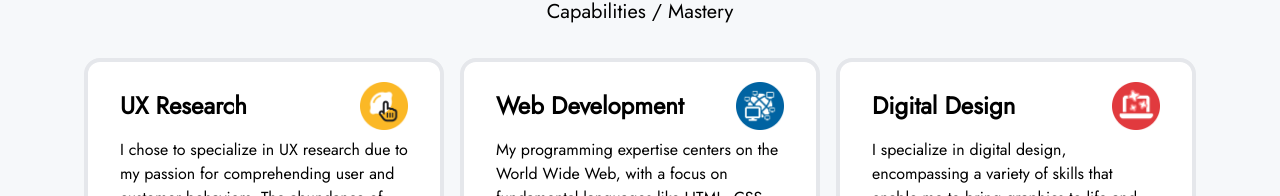
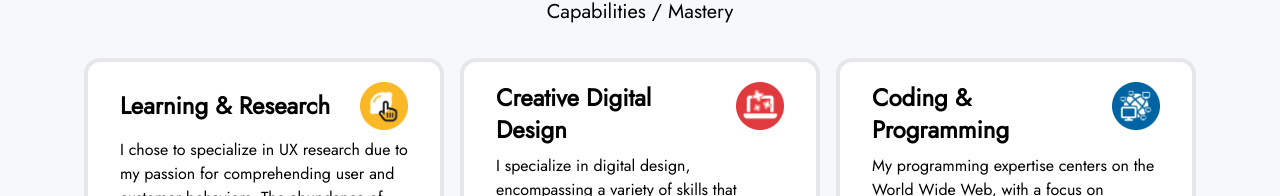
Before and after one commit to mikesenh/mikesenh, a SvelteKit app: page / in a window 1280 px wide. Shown: the part 734-930 px from the top of the page. Built offline with nearby package versions, Linux system fonts and the light colour scheme.

Commit message:
update about me

```diff
--- a/src/routes/+page.svelte
+++ b/src/routes/+page.svelte
@@ -209,10 +209,12 @@
   >
   <div></div>
   <div class="grid content-center gap-4 xl:grid-cols-3 grid-cols-1 mx-5">
-    <InfoBoxWithIcon title="UX Research" img_src="/base/icons/human-focus-design.webp" words="I chose to specialize in UX research due to my passion for comprehending user and customer behaviors. The abundance of existing literature on UX provides a rich foundation, enabling me to craft unique and impactful solutions."/>
-    <InfoBoxWithIcon title="Web Development" img_src="/base/icons/world_wide_web.webp" words="My programming expertise centers on the World Wide Web, with a focus on fundamental languages like HTML, CSS, and JavaScript. Proficiency in these core languages provides me with the versatility to work with any web related project"/>
+    <InfoBoxWithIcon title="Learning & Research" img_src="/base/icons/human-focus-design.webp" words="I chose to specialize in UX research due to my passion for comprehending user and customer behaviors. The abundance of existing literature on UX provides a rich foundation, enabling me to craft unique and impactful solutions."/>
 
-    <InfoBoxWithIcon title="Digital Design" img_src="/base/icons/design_on_laptop.webp" words="I specialize in digital design, encompassing a variety of skills that enable me to bring graphics to life and translate visions into reality. My expertise spans across different design areas, including web design, graphic design, product design, and UI design."/>
+
+    <InfoBoxWithIcon title="Creative Digital Design" img_src="/base/icons/design_on_laptop.webp" words="I specialize in digital design, encompassing a variety of skills that enable me to bring graphics to life and translate visions into reality. My expertise spans across different design areas, including web design, graphic design, product design, and UI design."/>
+
+    <InfoBoxWithIcon title="Coding & Programming" img_src="/base/icons/world_wide_web.webp" words="My programming expertise centers on the World Wide Web, with a focus on fundamental languages like HTML, CSS, and JavaScript. Proficiency in these core languages provides me with the versatility to work with any web related project"/>
   </div>
 
   </div>
--- a/src/routes/about/+page.svelte
+++ b/src/routes/about/+page.svelte
@@ -32,10 +32,10 @@
           About Me ( Michael Tran ) ✨
         </h1>
         <p class="text-xl">
-          I've always had a love for drawing and creating art—a passion that has instilled in me a genuine joy for imagining and bringing things to life. However, despite my love for the craft, I grew up in a family that wasn't supportive. Consequently, I pursued a science-based degree. Nonetheless, the calling for design persisted within me, prompting me to work twice as hard. Over time, I've come to realize that I can't balance both paths, leading me to commit fully to following my dreams and passions while I still can.
+          Hi, I'm a first-generation Vietnamese American born and raised in Salt Lake City, Utah. I like cooking, housekeeping, creative work, surfing the web, basically anything indoors I'd probably like to do it! I'm just starting in the world, trying to find my place, hoping for an opportunity.
         </p>
         <p class="text-xl mt-3">
-          Give me a chance, and I won't let you down!
+          Professionally I aim to have a career that will last for many years, preferably in the creative field or tech sector. I want to do great things and do what I love as a career!
         </p>
       </span>
 
```
